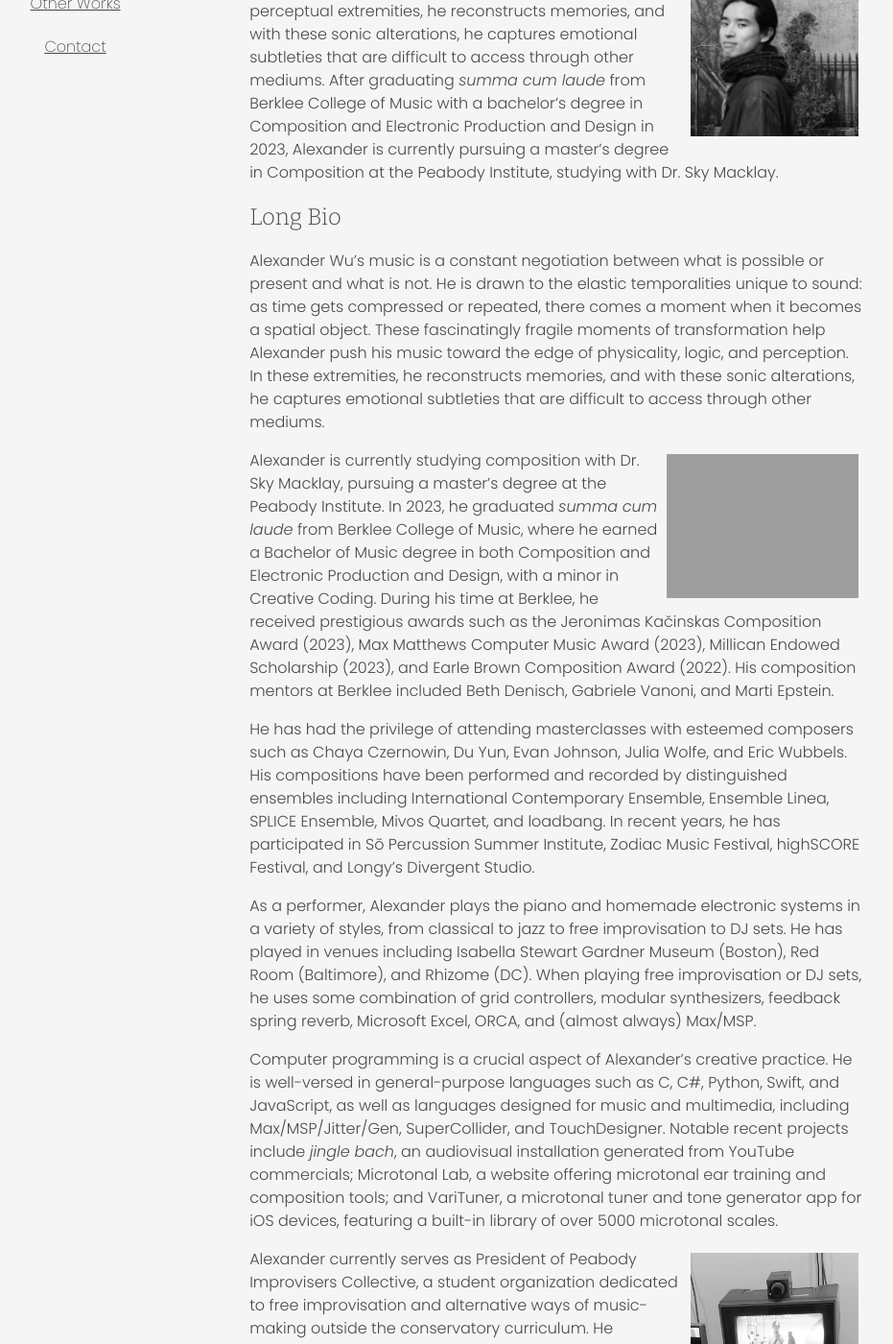
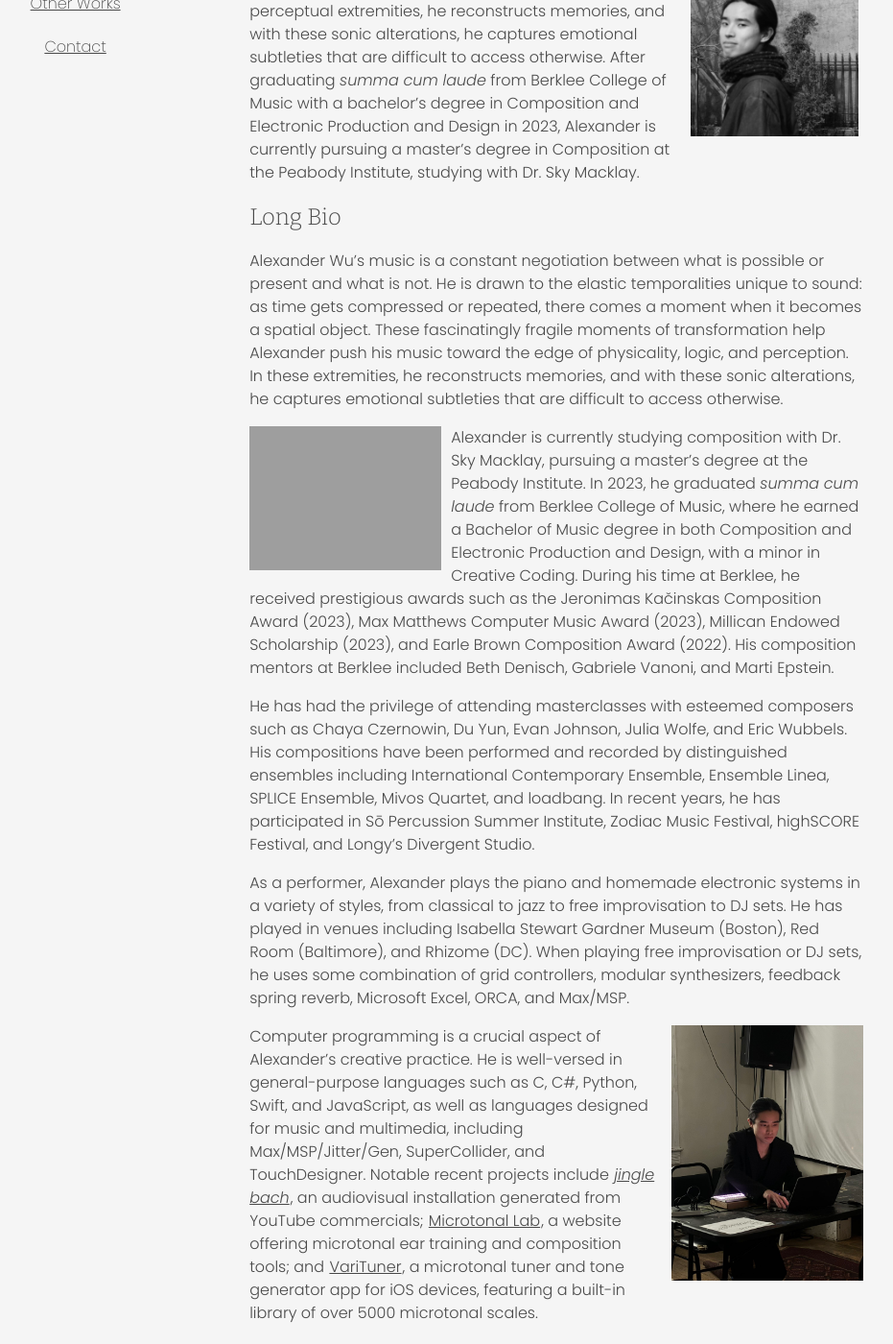
Before and after one commit to aleksuuu/aleksuuu.github.io, a Jekyll site: the page built from about.md, in a window 1280 px wide and 1400 px high, scrolled down 264 px. Shown: the whole window at 96% size, without its empty margins (89-1020 px from the left). Built offline with Jekyll 4.4.1, drawn with Linux system fonts in a browser that asks for light colours; some of the changed text lies outside the part shown.

Commit message:
Update about

```diff
--- a/_config.yml
+++ b/_config.yml
@@ -20,7 +20,7 @@
 
 title: Alexander Wu
 description: >- # this means to ignore newlines until "baseurl:"
-  Alexander Wu is a composer, pianist, electronic producer, improviser, and programmer based in Baltimore, MD. His music is a constant negotiation between what is possible or present and what is not. In physical, logical, and perceptual extremities, he reconstructs memories, and with these sonic alterations, he captures emotional subtleties that are difficult to access through other mediums. After graduating _summa cum laude_ from Berklee College of Music with a bachelor’s degree in Composition and Electronic Production and Design in 2023, Alexander is currently pursuing a master’s degree in Composition at the Peabody Institute, studying with Dr. Sky Macklay.
+  Alexander Wu is a composer, pianist, electronic producer, improviser, and programmer based in Baltimore, MD. His music is a constant negotiation between what is possible or present and what is not. In physical, logical, and perceptual extremities, he reconstructs memories, and with these sonic alterations, he captures emotional subtleties that are difficult to access otherwise. After graduating _summa cum laude_ from Berklee College of Music with a bachelor’s degree in Composition and Electronic Production and Design in 2023, Alexander is currently pursuing a master’s degree in Composition at the Peabody Institute, studying with Dr. Sky Macklay.
 baseurl: "" # the subpath of your site, e.g. /blog
 url: "https://aleksuuu.github.io" # the base hostname & protocol for your site, e.g. http://example.com
 pdfurl: "assets/pdfs"
--- a/about.md
+++ b/about.md
@@ -10,19 +10,19 @@ title: About
 
 ## Long Bio
 
-Alexander Wu’s music is a constant negotiation between what is possible or present and what is not. He is drawn to the elastic temporalities unique to sound: as time gets compressed or repeated, there comes a moment when it becomes a spatial object. These fascinatingly fragile moments of transformation help Alexander push his music toward the edge of physicality, logic, and perception. In these extremities, he reconstructs memories, and with these sonic alterations, he captures emotional subtleties that are difficult to access through other mediums.
+Alexander Wu’s music is a constant negotiation between what is possible or present and what is not. He is drawn to the elastic temporalities unique to sound: as time gets compressed or repeated, there comes a moment when it becomes a spatial object. These fascinatingly fragile moments of transformation help Alexander push his music toward the edge of physicality, logic, and perception. In these extremities, he reconstructs memories, and with these sonic alterations, he captures emotional subtleties that are difficult to access otherwise.
 
-![Alexander playing the piano behind plants, shea butter, and a few books titled “Sellout” placed on black shelves]({{ site.imgurl | absolute_url }}/gardner-portrait.png){: width="200" style="float: right; padding: 5px;" }
+![Alexander playing the piano behind plants, shea butter, and a few books titled “Sellout” placed on black shelves]({{ site.imgurl | absolute_url }}/gardner-portrait.png){: width="200" style="float: left; padding-right: 10px;" }
 
 Alexander is currently studying composition with Dr. Sky Macklay, pursuing a master’s degree at the Peabody Institute. In 2023, he graduated _summa cum laude_ from Berklee College of Music, where he earned a Bachelor of Music degree in both Composition and Electronic Production and Design, with a minor in Creative Coding. During his time at Berklee, he received prestigious awards such as the Jeronimas Kačinskas Composition Award (2023), Max Matthews Computer Music Award (2023), Millican Endowed Scholarship (2023), and Earle Brown Composition Award (2022). His composition mentors at Berklee included Beth Denisch, Gabriele Vanoni, and Marti Epstein.
 
 He has had the privilege of attending masterclasses with esteemed composers such as Chaya Czernowin, Du Yun, Evan Johnson, Julia Wolfe, and Eric Wubbels. His compositions have been performed and recorded by distinguished ensembles including International Contemporary Ensemble, Ensemble Linea, SPLICE Ensemble, Mivos Quartet, and loadbang. In recent years, he has participated in Sō Percussion Summer Institute, Zodiac Music Festival, highSCORE Festival, and Longy’s Divergent Studio.
 
-As a performer, Alexander plays the piano and homemade electronic systems in a variety of styles, from classical to jazz to free improvisation to DJ sets. He has played in venues including Isabella Stewart Gardner Museum (Boston), Red Room (Baltimore), and Rhizome (DC). When playing free improvisation or DJ sets, he uses some combination of grid controllers, modular synthesizers, feedback spring reverb, Microsoft Excel, ORCA, and (almost always) Max/MSP.
+As a performer, Alexander plays the piano and homemade electronic systems in a variety of styles, from classical to jazz to free improvisation to DJ sets. He has played in venues including Isabella Stewart Gardner Museum (Boston), Red Room (Baltimore), and Rhizome (DC). When playing free improvisation or DJ sets, he uses some combination of grid controllers, modular synthesizers, feedback spring reverb, Microsoft Excel, ORCA, and Max/MSP.
 
-Computer programming is a crucial aspect of Alexander’s creative practice. He is well-versed in general-purpose languages such as C, C#, Python, Swift, and JavaScript, as well as languages designed for music and multimedia, including Max/MSP/Jitter/Gen, SuperCollider, and TouchDesigner. Notable recent projects include _jingle bach_, an audiovisual installation generated from YouTube commercials; Microtonal Lab, a website offering microtonal ear training and composition tools; and VariTuner, a microtonal tuner and tone generator app for iOS devices, featuring a built-in library of over 5000 microtonal scales.
+![Alexander sitting in front of a controller and a laptop in a concert]({{ site.imgurl | absolute_url }}/livecoding.jpg){: width="200" style="float: right; padding-left: 10px;" }
 
-![A CCTV monitor with a camera above it showing an image of Alexander holding his phone standing in front]({{ site.imgurl | absolute_url }}/info-america.png){: width="175" style="float: right; padding: 5px;" }
+Computer programming is a crucial aspect of Alexander’s creative practice. He is well-versed in general-purpose languages such as C, C#, Python, Swift, and JavaScript, as well as languages designed for music and multimedia, including Max/MSP/Jitter/Gen, SuperCollider, and TouchDesigner. Notable recent projects include [_jingle bach_](https://www.youtube.com/watch?v=KpHrSDLRAIk), an audiovisual installation generated from YouTube commercials; [Microtonal Lab](https://aleksuuu.github.io/microtonal-lab/), a website offering microtonal ear training and composition tools; and [VariTuner](https://www.youtube.com/watch?v=DCE7SogPt0U), a microtonal tuner and tone generator app for iOS devices, featuring a built-in library of over 5000 microtonal scales.
 
 Alexander currently serves as President of Peabody Improvisers Collective, a student organization dedicated to free improvisation and alternative ways of music-making outside the conservatory curriculum. He previously served as President of Society of Composers at Berklee, where he produced six concerts and conducted interviews with renowned composers.
 
```
Also changed, not shown: assets/images/info-america.png (deleted), assets/images/livecoding.jpg (added).
